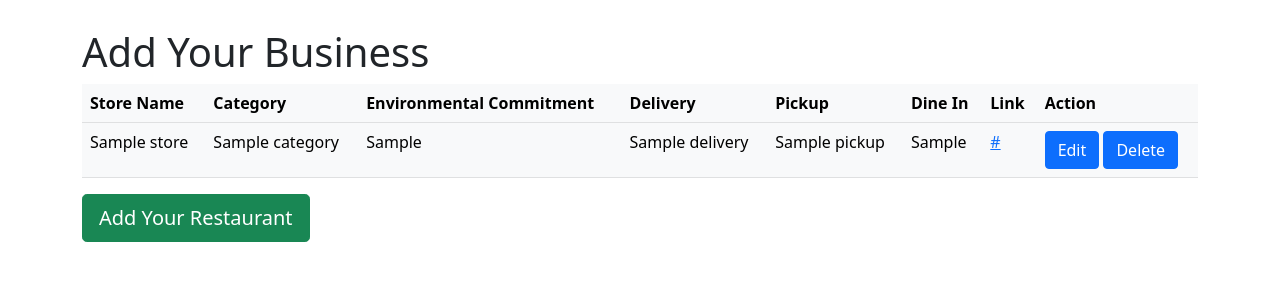
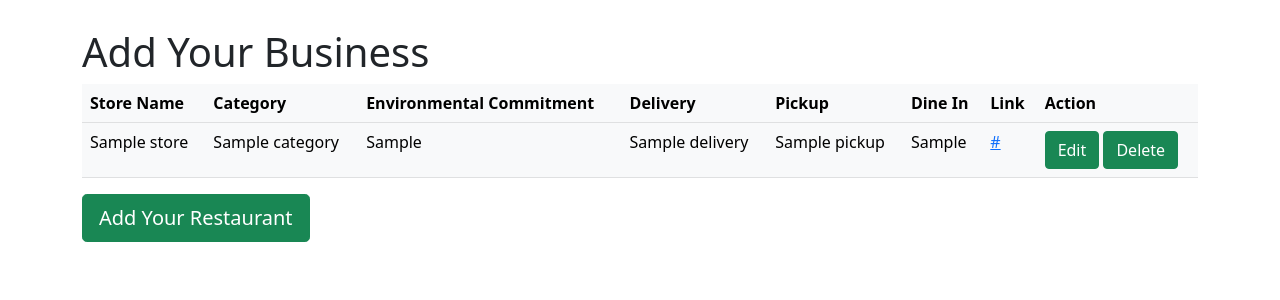
Before and after one commit to anthonywongnz/flask-eco-friendly-rating, a Flask app: template app/templates/dashboard.html in a window 1280 px wide. Shown: the part 72-372 px from the top of the page. Run offline with Flask 2, Linux system fonts and the light colour scheme; the template is opened without the code that fills it: most values are stand-ins (such as "Sample title", 1, 10 or a date in 2020).

Commit message:
Adjust wording and button colours

```diff
--- a/app/templates/about.html
+++ b/app/templates/about.html
@@ -16,7 +16,7 @@
           <div>
             <h1>About Us</h1>
             <p class="lead my-4">
-                An Asia Pacific effort, our team of 4 wanted to help people make better decisions.
+                An Asia-Pacific effort, our team of four wanted to help people make better decisions.
 
                 How else could we refocus businesses and consumers on the long term impact of their decisions instead of short term commercial gains?
 
--- a/app/templates/business-form-update.html
+++ b/app/templates/business-form-update.html
@@ -88,6 +88,6 @@
     </div>
     <div class="form-group row">
     <div class="offset-4 col-8">
-        <button class="btn btn-primary" type="submit">Update</button>
+        <button class="btn btn-success" type="submit">Update</button>
     </div>
 </div>
--- a/app/templates/business-form.html
+++ b/app/templates/business-form.html
@@ -86,6 +86,6 @@
     </div>
     <div class="form-group row">
     <div class="offset-4 col-8">
-       <button name="submit" type="submit" class="btn btn-primary">Submit</button>
+       <button name="submit" type="submit" class="btn btn-success">Submit</button>
     </div>
 </div>
--- a/app/templates/consumer-form.html
+++ b/app/templates/consumer-form.html
@@ -96,7 +96,7 @@
     </div>
     <div class="form-group row">
       <div class="offset-4 col-8">
-        <button name="submit" type="submit" class="btn btn-primary">Submit</button>
+        <button name="submit" type="submit" class="btn btn-success">Submit</button>
       </div>
     </div>
   </form>
--- a/app/templates/dashboard.html
+++ b/app/templates/dashboard.html
@@ -45,8 +45,8 @@
             <td>{{store.operations.dine_in}}</td>
             <td><a href="#">{{store.operations.website_link}}</a></td>
             <td>
-                <a href="#modaledit{{store._id}}" class="btn btn-primary btn-xs" data-bs-toggle="modal">Edit</a>
-                <a href="./delete?_id={{ store._id }}"><button type="submit" class="btn btn-primary btn-xs" onclick="return confirm('Are You Sure To Delete ?')">Delete</button></a>
+                <a href="#modaledit{{store._id}}" class="btn btn-success btn-xs" data-bs-toggle="modal">Edit</a>
+                <a href="./delete?_id={{ store._id }}"><button type="submit" class="btn btn-success btn-xs" onclick="return confirm('Are You Sure To Delete ?')">Delete</button></a>
             </td>
         </tr>
 
--- a/app/templates/index.html
+++ b/app/templates/index.html
@@ -93,7 +93,7 @@
             <p>
               Not all restaurants and cafes are alike. With more information about your local cafe or restaurant's environmental impact, you can support businesses that align with your goals. Add your rating to help other consumers choose better.
             </p>
-            <a href="#" class="btn btn-light mt-3">
+            <a href="/browse" class="btn btn-light mt-3">
               <i class="bi bi-chevron-right"></i> Try Now
             </a>
           </div>
@@ -112,7 +112,7 @@
             <p>
               List your business on Sussit to see how you rank and move up the ratings to be more environmentally friendly. If you already use reusable cups, have removed all straws and love the environment as much as you love your food and service; this is your chance to proclaim it to customers.
             </p>
-            <a href="#" class="btn btn-light mt-3">
+            <a href="/dashboard" class="btn btn-light mt-3">
               <i class="bi bi-chevron-right"></i> Try Now
             </a>
           </div>
```
